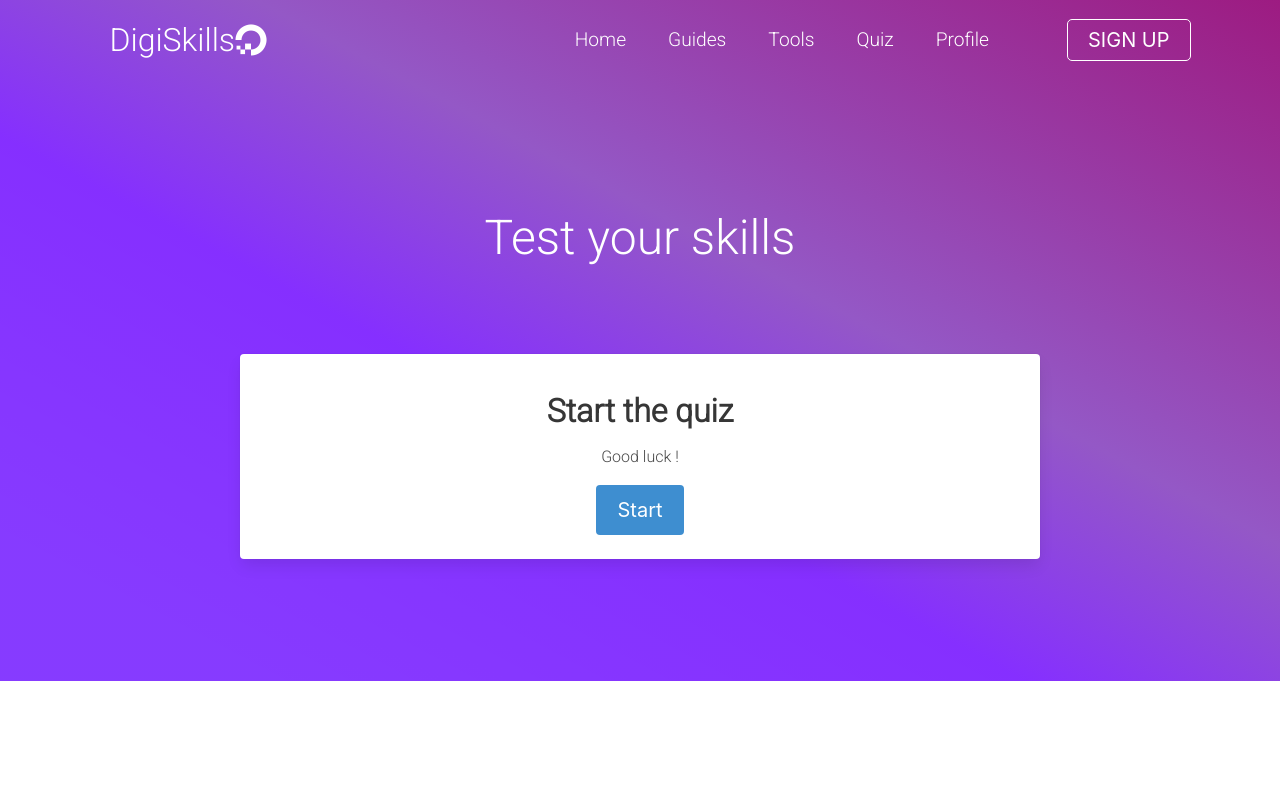
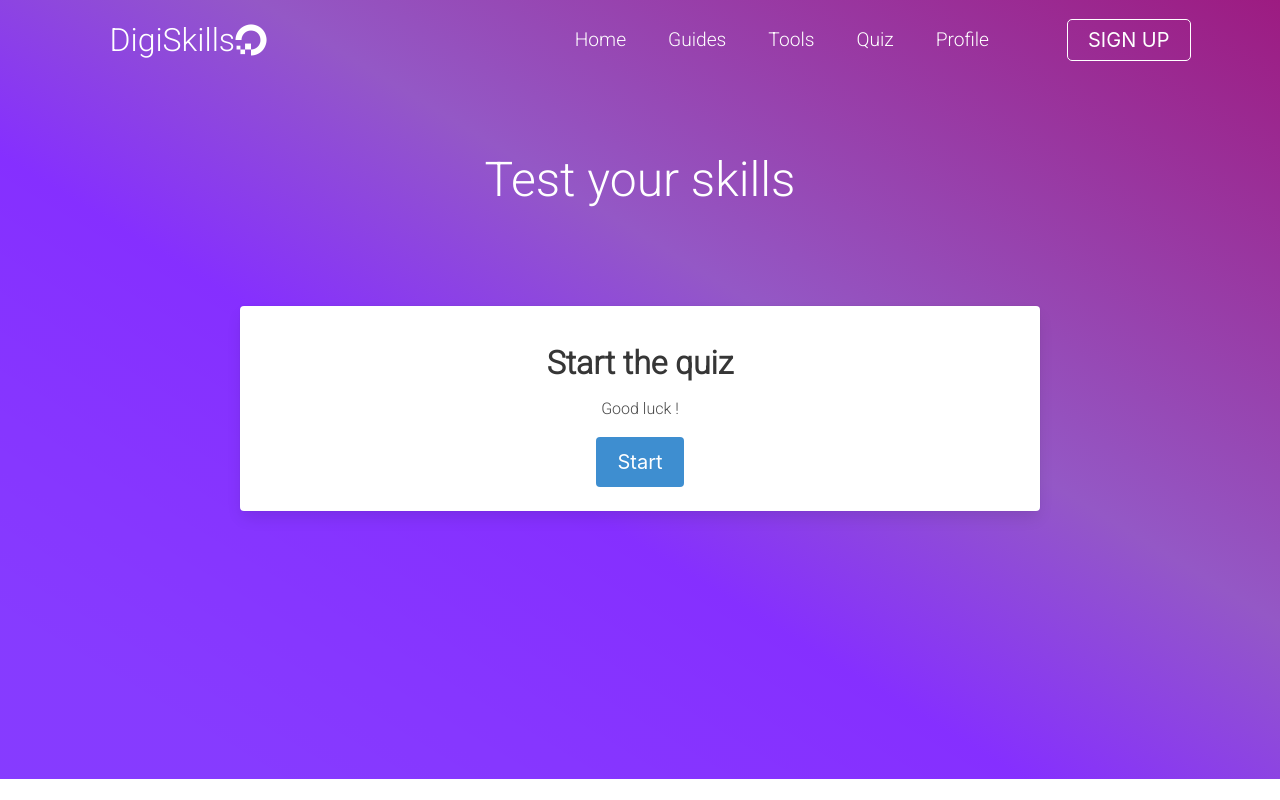
Before and after one commit to kleborgn/digiskills, a React (Create React App) app: page /Quiz in a window 1280 px wide. Built offline with nearby package versions, Linux system fonts and the light colour scheme; no server answers.

Commit message:
padding and height

```diff
--- a/src/App.css
+++ b/src/App.css
@@ -8,7 +8,11 @@ body,
 body {
     background-image: linear-gradient(to top right, #6200ffc4 10%, #6a00ffd0 40%, #9458c6 60%, #98107bf3 100%);
 }
+.backQuiz{
+   height: auto;
+   padding-bottom: 16%;
 
+}
 .App {
     display: flex;
     align-items: center;
--- a/src/components/css/Tools.css
+++ b/src/components/css/Tools.css
@@ -14,7 +14,7 @@ html{
 .hidden{
   overflow-y: hidden !important;
   height: auto;
-  padding: 5%;
+  padding-bottom: 9.5%;
 }
 .owl-theme{
   display: flex;
--- a/src/components/pages/Quiz.js
+++ b/src/components/pages/Quiz.js
@@ -21,7 +21,7 @@ const App = () => {
     setStep(2);
   }
   return (
-    <div className="hidden">
+    <div className="backQuiz">
     <h1 className="quiz">Test your skills</h1>
     <div className="App" >
 
--- a/src/components/profile.component.js
+++ b/src/components/profile.component.js
@@ -15,6 +15,7 @@ export default class Profile extends Component {
         const { currentUser } = this.state;
 
         return (
+            <div className="hidden">
             <div className="profil-container">
                 <div className="profil-container-right">
                     <h3>
@@ -43,6 +44,7 @@ export default class Profile extends Component {
                 </p>
                 </div>
             </div>
+            </div>
         );
     }
 }
```
